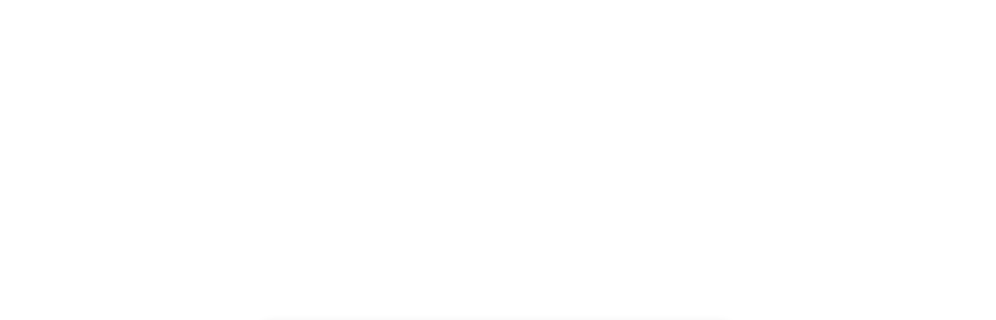
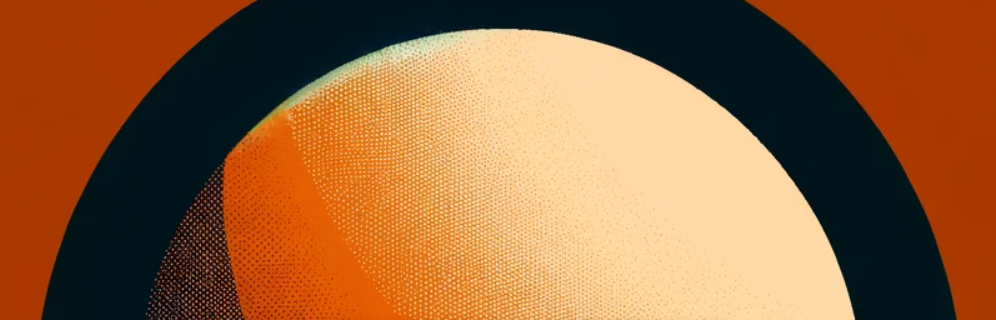
Before and after one commit to theforagemusicchannel/channelforage, a plain HTML site: page index.html in a window 1280 px wide. Shown: the top 320 px of the page, without its empty margins (144-1140 px from the left). Drawn offline with Linux system fonts and the light colour scheme.

Commit message:
Update style.css

```diff
--- a/style.css
+++ b/style.css
@@ -2,7 +2,7 @@ body {
     font-family: Arial, sans-serif;
     margin: 0;
     padding: 0;
-    background-image: https://raw.githubusercontent.com/theforagemusicchannel/channelforage/main/DALL%C2%B7E%202024-03-24%2014.59.38%20-%20Create%20an%20ultra-simple%2C%20high-resolution%2C%20orange-colored%20image%20with%20an%20extremely%20subtle%20texture.%20This%20design%20aims%20for%20minimalism%2C%20resembling%20something%20.webp
+    background-image: url('DALL·E 2024-03-24 14.59.38 - Create an ultra-simple, high-resolution, orange-colored image with an extremely subtle texture. This design aims for minimalism, resembling something .webp'); /* Add your image URL here */
     background-size: cover; /* Cover the entire page */
     background-position: center; /* Center the background image */
     background-repeat: no-repeat; /* Do not repeat the image */
```
